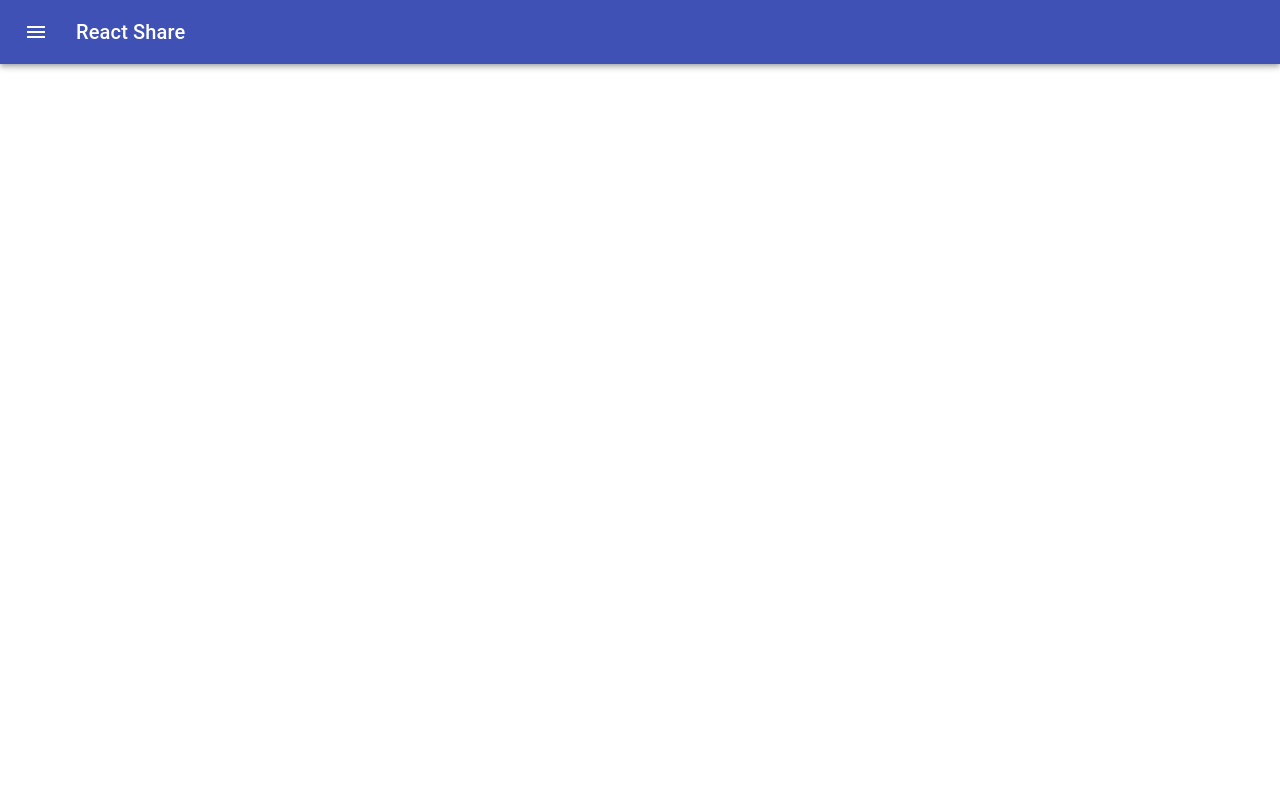
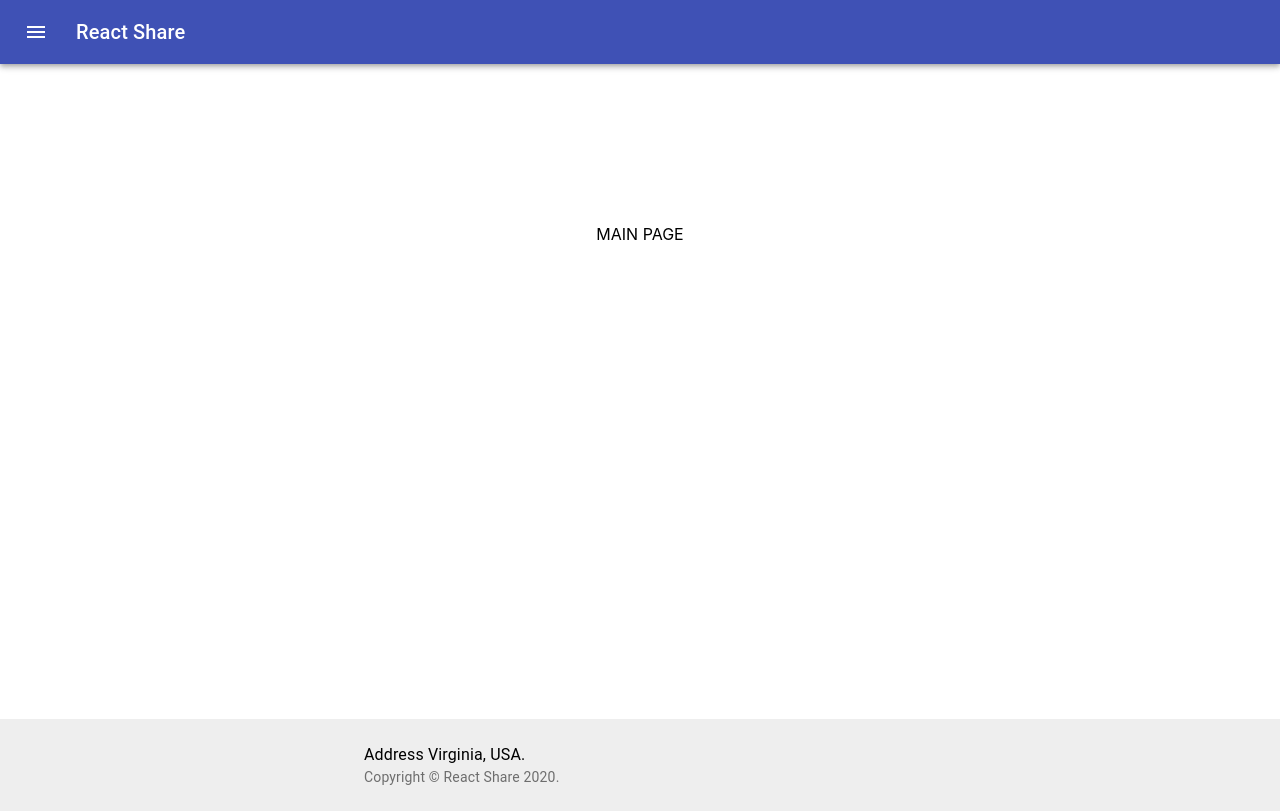
Before and after one commit to hakansaglam29/react-share, a React (Create React App) app: page / in a window 1280 px wide. Built offline with nearby package versions, Linux system fonts and the light colour scheme; no server answers.

Commit message:
Main page master added

```diff
--- a/src/Router/router.js
+++ b/src/Router/router.js
@@ -3,16 +3,21 @@ import { BrowserRouter as Router, Switch, Route } from "react-router-dom";
 
 import {Signup} from "../pages/Signup";
 import {Signin} from "../pages/Signin";
+import {Main} from "../pages/Main";
 import {Navbar} from "../components/Navbar";
+import {StickyFooter} from "../components/Footer";
+
 
 function AppRouter() {
   return (
     <Router>
       <Navbar />
       <Switch>
-        <Route path="/register" component={Signup} />
-        <Route path="/login" component={Signin} />
+        <Route exact path="/register" component={Signup} />
+        <Route exact path="/login" component={Signin} />
+        <Route path="/" component={Main} />
       </Switch>
+      <StickyFooter />
     </Router>
   );
 }
--- /dev/null
+++ b/src/pages/Main/index.js
@@ -0,0 +1,24 @@
+import React from "react";
+import { makeStyles } from "@material-ui/core/styles";
+import { Container } from "@material-ui/core";
+const stylesFunc = makeStyles((theme) => ({
+  wrapper: {
+    marginTop: "10rem",
+    height: "calc(100vh - 19.0625rem)",
+    textAlign: "center",
+  },
+  avatar: {
+    margin: "1rem auto",
+    backgroundColor: theme.palette.secondary.main,
+  },
+}));
+
+export function Main() {
+  const mainStyles = stylesFunc();
+
+  return (
+    <Container className={mainStyles.wrapper} maxWidth="sm">
+      MAIN PAGE
+    </Container>
+  );
+}
```
Also changed, not shown: 1 other file (tests, documents, lock files or other folders).
